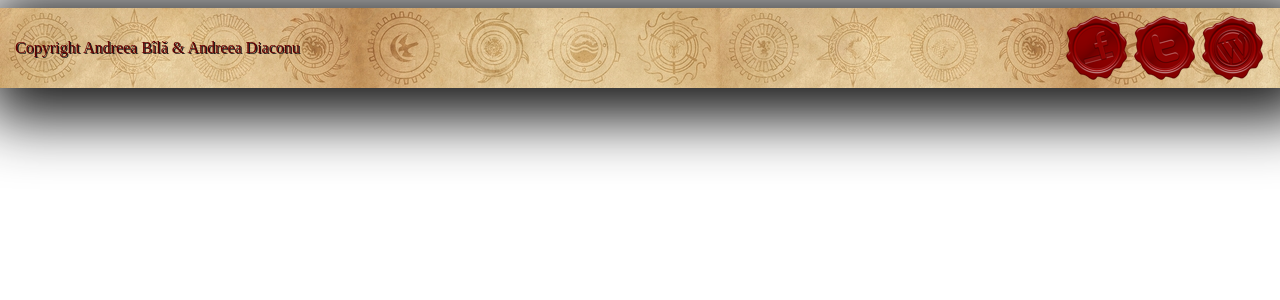
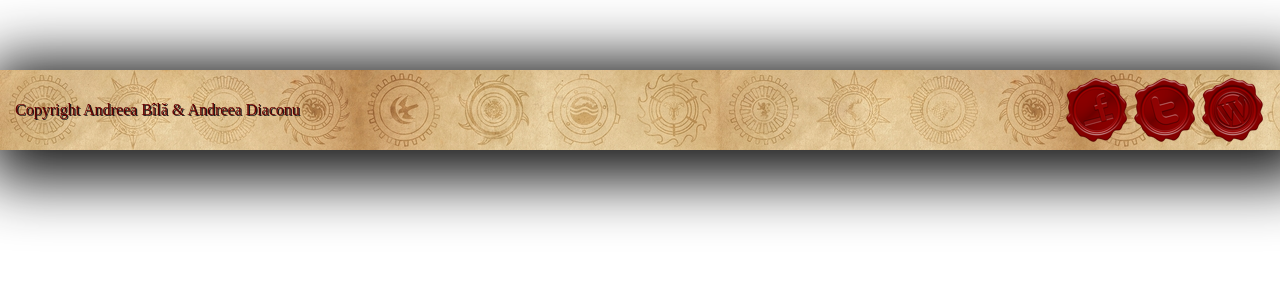
Before and after one commit to AndreeaBila/GameOfThronesSorting, a PHP site: page /php/footer.php in a window 1280 px wide. Shown: the top 300 px of the page. Run offline with PHP 8.4, Linux system fonts and the light colour scheme.

Commit message:
footer, login button

```diff
--- a/css/footer.css
+++ b/css/footer.css
@@ -1,4 +1,5 @@
-.container {
+.footer {
+    margin: 0 auto;
     width: 101.5%;
     background-image: url('../img/new.jpg');
     box-shadow: 10px 10px 60px 20px #181818;
@@ -6,6 +7,7 @@
     text-shadow: 1.2px 1.2px #202020;
     margin-left: -8px;
     height: 80px;
+    margin-top: 70px;
 }
 
 .footerRight {
--- a/css/index.css
+++ b/css/index.css
@@ -4,7 +4,7 @@ body {
 }
 
 .container {
-    max-width: 2020px;
+    max-width: 2900px;
     min-width: 300px;
     width: 101.5%;
     margin: 0 auto;
@@ -21,6 +21,7 @@ body {
 .navRight {
     float: right;
     margin-top: 5px;
+    margin-right: 10px;
 }
 
 .nav ul {
@@ -31,7 +32,7 @@ body {
     display: inline-block;
 }
 
-.nav ul li a:link, .nav ul li a:visited, .button, button:active {
+.nav ul li a:link, .nav ul li a:visited, .button {
     text-decoration: none;
     color: #E4C575;
     font-size: 100%;
--- /dev/null
+++ b/js/toLogin.js
@@ -0,0 +1,6 @@
+$(function () {
+    $('#indexButton').click(function () {
+        window.location.href = '../php/login.php';
+        return false;
+    });
+});
--- a/php/footer.php
+++ b/php/footer.php
@@ -1,4 +1,4 @@
-<footer class="container">
+<footer class="footer">
     <link rel="stylesheet" type="text/css" href="../css/footer.css">
 
     <div class="footerRight">
```
Also changed, not shown: php/index.php (+5 -2 lines), js/actions.js (deleted).
